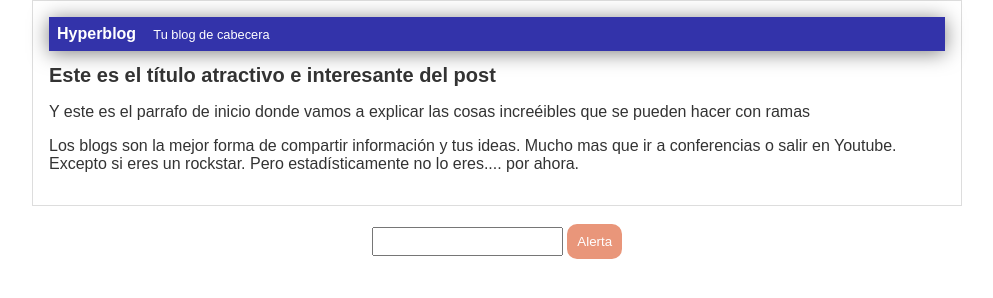
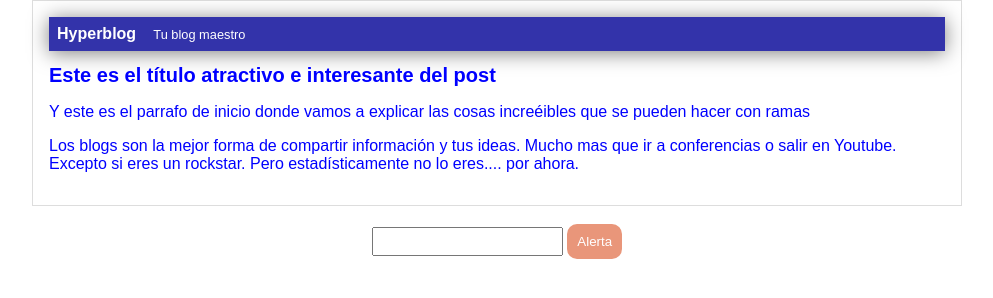
Before and after one commit to danielSENA123/daniel453.github.io, a plain HTML site: page index.html in a window 1280 px wide. Shown: the whole page, without its empty margins (143-1136 px from the left). Drawn offline with Linux system fonts and the light colour scheme.

Commit message:
Cambie la cabera y el texto se puso azul

```diff
--- a/css/index.css
+++ b/css/index.css
@@ -1,7 +1,10 @@
 body{
+    color: blue;
     text-align: center;
-    font-family: sans-serif;
-    color: darksalmon;
+    font-family: "Arial";
+    font-size: 16px;
+    margin: 0;
+    padding: 0;
 }
 
 #Alert {
@@ -18,15 +21,6 @@ body{
     outline: none;
 }
 
-body
-{
-    color: #333;
-    text-align: center;
-    font-family: "Arial";
-    font-size: 16px;
-    margin: 0;
-    padding: 0;
-}
 #container
 {
     width: 70%;
--- a/index.html
+++ b/index.html
@@ -12,7 +12,7 @@
     <div id="container">
         <div id="cabecera">
             Hyperblog
-            <span id="tagline">Tu blog de cabecera</span>
+            <span id="tagline">Tu blog maestro</span>
         </div>
         <div id="post">
             <h1>Este es el título atractivo e interesante del post</h1>
```
